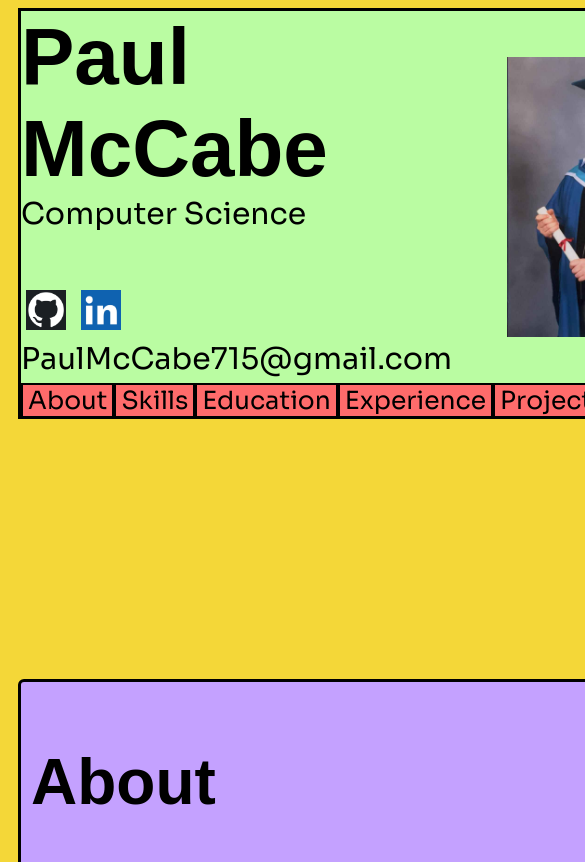
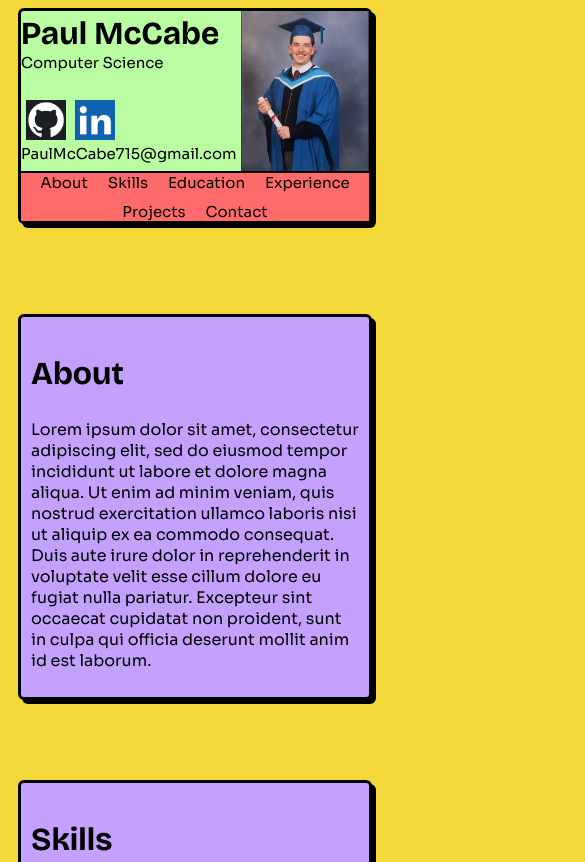
Before and after one commit to werdse13/CV, a plain HTML site: page index.html in a window 390 px wide. Shown: the top 862 px of the page, 585 px wide, since content can reach past the window. Drawn offline with nearby package versions, Linux system fonts and the light colour scheme.

Commit message:
Fixed mobile sizing issues. improved neo-brutalism design. Fixed JS to accomodate querySelectorAll.

```diff
--- a/index.html
+++ b/index.html
@@ -2,8 +2,11 @@
 <html lang="en">
 <head>
 <title>Paul McCabe</title>
-<meta charset="utf-8">
+<meta charset="utf-8" name="viewport" content="width=device-width, initial-scale=1.0">
 <link href="styles.css" rel="stylesheet">
+<link rel="preconnect" href="https://fonts.googleapis.com">
+<link rel="preconnect" href="https://fonts.gstatic.com" crossorigin>
+<link href="https://fonts.googleapis.com/css2?family=Bricolage+Grotesque:opsz,wght@12..96,200..800&display=swap" rel="stylesheet">
 <link href="https://fonts.googleapis.com/css2?family=Sora:wght@400;700&display=swap" rel="stylesheet">
 </head>
 
@@ -13,22 +16,23 @@
       <div class="header-top">
         <div>
           <h1>Paul McCabe</h1>
-          <div><p class="header_p">Computer Science</p>
+          <div>
+            <p class="header_p">Computer Science</p>
             <br>
             <a href="https://github.com/werdse13" target="_blank"><img class="linked_img" src="github.png" alt="GitHub Logo"></a>
             <a href="https://www.linkedin.com/in/paul-mccabe-5a5430224" target="_blank"><img class="linked_img" src="linkedin-logo.jpg" alt="LinkedIn Logo"></a>
-            <p class="header_p">PaulMcCabe715@gmail.com<br></p>
+            <p class="header_p">PaulMcCabe715@gmail.com</p>
           </div>
         </div>
         <img class="self_img" src="graduation_photo_low_def.jpg" alt="Photo of me on my graduation day.">
       </div>
       <ul>
-        <li onclick="scrollAbout()">About</li>
-        <li onclick="scrollSkills()">Skills</li>
-        <li onclick="scrollEducation()">Education</li>
-        <li onclick="scrollExperience()">Experience</li>
-        <li onclick="scrollProjects()">Projects</li>
-        <li onclick="scrollContact()">Contact</li>
+        <li><a href="#about">About</a></li>
+        <li><a href="#skills">Skills</a></li>
+        <li><a href="#education">Education</a></li>
+        <li><a href="#experience">Experience</a></li>
+        <li><a href="#projects">Projects</a></li>
+        <li><a href="#contact">Contact</a></li>
       </ul>
     </header>
 
@@ -38,7 +42,7 @@
 
 
     <div class="main">
-      <div class="content">
+      <div class="content" id="about">
       <h2>About</h2>
       <p>Lorem ipsum dolor sit amet, consectetur adipiscing elit, sed do eiusmod tempor incididunt ut labore et dolore magna aliqua. Ut enim ad minim veniam,
         quis nostrud exercitation ullamco laboris nisi ut aliquip ex ea commodo consequat. Duis aute irure dolor in reprehenderit in voluptate velit esse cillum
@@ -46,7 +50,7 @@
       </p>
       </div>
 
-      <div class="content">
+      <div class="content" id="skills">
       <h2>Skills</h2>
       <p>Lorem ipsum dolor sit amet, consectetur adipiscing elit, sed do eiusmod tempor incididunt ut labore et dolore magna aliqua. Ut enim ad minim veniam,
         quis nostrud exercitation ullamco laboris nisi ut aliquip ex ea commodo consequat. Duis aute irure dolor in reprehenderit in voluptate velit esse cillum
@@ -54,7 +58,7 @@
       </p>
       </div>
 
-      <div class="content">
+      <div class="content" id="education">
       <h2>Eduation</h2>
       <p>Lorem ipsum dolor sit amet, consectetur adipiscing elit, sed do eiusmod tempor incididunt ut labore et dolore magna aliqua. Ut enim ad minim veniam,
         quis nostrud exercitation ullamco laboris nisi ut aliquip ex ea commodo consequat. Duis aute irure dolor in reprehenderit in voluptate velit esse cillum
@@ -62,7 +66,7 @@
       </p>
       </div>
 
-      <div class="content">
+      <div class="content" id="experience">
       <h2>Experience</h2>
       <p>Lorem ipsum dolor sit amet, consectetur adipiscing elit, sed do eiusmod tempor incididunt ut labore et dolore magna aliqua. Ut enim ad minim veniam,
         quis nostrud exercitation ullamco laboris nisi ut aliquip ex ea commodo consequat. Duis aute irure dolor in reprehenderit in voluptate velit esse cillum
@@ -70,17 +74,17 @@
       </p>
       </div>
 
-      <div id="projects">
-      <div class="content">
+
+      <div class="content" id="projects">
       <h2>Projects</h2>
       <p>Lorem ipsum dolor sit amet, consectetur adipiscing elit, sed do eiusmod tempor incididunt ut labore et dolore magna aliqua. Ut enim ad minim veniam,
         quis nostrud exercitation ullamco laboris nisi ut aliquip ex ea commodo consequat. Duis aute irure dolor in reprehenderit in voluptate velit esse cillum
         dolore eu fugiat nulla pariatur. Excepteur sint occaecat cupidatat non proident, sunt in culpa qui officia deserunt mollit anim id est laborum.
       </p>
       </div>
-      </div>
 
-      <div class="content">
+
+      <div class="content" id="contact">
       <h2>Contact</h2>
       <p>Lorem ipsum dolor sit amet, consectetur adipiscing elit, sed do eiusmod tempor incididunt ut labore et dolore magna aliqua. Ut enim ad minim veniam,
         quis nostrud exercitation ullamco laboris nisi ut aliquip ex ea commodo consequat. Duis aute irure dolor in reprehenderit in voluptate velit esse cillum
@@ -92,7 +96,7 @@
 
     <footer>
       <div class="footer">
-        Footer
+        <h3>Footer</h3>
       </div>
     </footer>
   </div><!--grid-container-->
--- a/script.js
+++ b/script.js
@@ -1,37 +1,16 @@
-window.onscroll = function(){scrollFunction()};
+window.onscroll = function () { scrollFunction(); };
 
 function scrollFunction() {
-  if (document.body.scrollTop > 10 || document.documentElement.scrollTop > 10) {
-    document.querySelector("header").style.fontSize = "140%";
-    document.querySelector(".self_img").style.height = "200px";
-    document.querySelector(".header_p").style.fontSize = "20px";
-  } else {
-    document.querySelector("header").style.fontSize = "250%";
-    document.querySelector(".self_img").style.height = "280px";
-    document.querySelector(".header_p").style.fontSize = "30px";
-  }
+  const scrolled = document.body.scrollTop > 10 || document.documentElement.scrollTop > 10;
+
+  document.querySelector("header").style.fontSize = scrolled ? "50%" : "100%";
+  document.querySelector(".self_img").style.height = scrolled ? "100px" : "160px";
+
+  document.querySelectorAll(".header_p").forEach(el => {
+    el.style.fontSize = scrolled ? "10px" : "15px";
+  });
+
+  document.querySelectorAll(".linked_img").forEach(el => {
+    el.style.height = scrolled ? "20px" : "40px";
+  });
 }
-
-
-  function scrollAbout() {
-    window.scrollTo(0, 0)
-  }
-  function scrollSkills() {
-    window.scrollTo(0, 1000);
-  }
-
-  function scrollEducation() {
-    window.scrollTo(0, 2200)
-  }
-
-  function scrollExperience() {
-    window.scrollTo(0, 3300)
-  }
-
-    function scrollProjects() {
-    window.scrollTo(0, 4400)
-  }
-
-  function scrollContact() {
-    window.scrollTo(0, 5500)
-  }
--- a/styles.css
+++ b/styles.css
@@ -17,32 +17,31 @@ body{
     background-color: #f4d738;
 }
 
-/*img {height:280px; width: auto;
-}*/
 
 .main { grid-area: main;
 margin: 10px 10px 10px 10px;
 border: 3px;
   display: flex;
   flex-direction: column;
-  gap: 500px;
+  gap: 80px;
 }
 
 .linked_img {
   height: 40px;
   margin-top: 5px;
   margin-left: 5px;
+          transition: 0.4s;
 
 }
 
 .self_img{
     transition: 0.4s;
-    height:280px;
+    max-height:160px;
     width: auto;
 }
 
 .header_p{
-  font-size: 30px;
+  font-size: 15px;
   margin-bottom: 5px;
   margin-top: 0px;
   transition: 0.4s;
@@ -50,12 +49,12 @@ border: 3px;
 }
 
 
-header {font-size: 250%;
+header {font-size: 100%;
         color:black;
         margin-top:  0px;
         margin-left: 10px;
         margin-right: 10px;
-        margin-bottom: 250px;
+        margin-bottom: 80px;
         background-color: #bafca2;
         position: sticky;
         top: 0;
@@ -64,7 +63,8 @@ header {font-size: 250%;
         flex-direction: column;
         transition: 0.4s;
       border: 3px solid #000000;
-
+  border-radius: 6px;
+  box-shadow: 4px 4px 0.01px #000;
 
 }
 /* Top row inside header with info on left and photo on right */
@@ -73,9 +73,11 @@ header {font-size: 250%;
   align-items: center;
   justify-content: space-between;
   width: 100%;
+  min-width: 0;
+  flex-wrap: wrap;
 }
 
-h1, h2 {
+h1, h2, h3 {
     font-family: 'Bricolage Grotesque', sans-serif;
     font-weight: bold;
 }
@@ -86,11 +88,11 @@ h1 {
 }
 
 h2 {
-  font-size: 400%;
+  font-size: 200%;
 }
 
 p {
-  font-size: 200%;
+  font-size: 100%;
   font-family: 'Sora', sans-serif;
 }
 
@@ -99,9 +101,9 @@ p {
 background-color: white;
 margin: 10px 10px 10px 10px;
 padding: 10px 10px 10px 10px;
-border-style: solid;
-border-width: 2px;
-border-color: black;
+border: 3px solid #000000;
+  border-radius: 6px;
+  box-shadow: 4px 4px 0.01px #000;
  }
 
 
@@ -113,16 +115,11 @@ border-color: black;
   border: 3px solid #000000;
   border-radius: 6px;
   box-shadow: 4px 4px 0.01px #000;
-
-
+  scroll-margin-top: 35vh;
 }
-
-
-
 
 ul {
   display: flex;
-  justify-content: space-between;
   list-style-type: none;
   margin-top: 0;
   margin-bottom: 0px;
@@ -136,27 +133,27 @@ ul {
   border-right: 0;
   border-bottom: 0;
   font-family: 'Sora', sans-serif;
+  flex-wrap: wrap;
+  gap: 10px;
+  justify-content: center;
 }
 
 ul li {
   float: left;
-  border-style: solid;
-  border-color: black;
-  border-width: 2px;
-  border-bottom: 0;
-  border-top: 0;
   background-color: #ff6b6b;
-  font-size: 25px;
+  font-size: 15px;
   padding-left: 5px;
   padding-right: 5px;
   cursor: pointer;
 }
 
-/*
+
 ul li a {
+  list-style-type: none;
+  color: #000;
+  text-decoration: none;
+}
 
-}
-*/
 
 ul li:hover {
   background-color: #dd5c5c;
@@ -164,7 +161,6 @@ ul li:hover {
 
 
 @media (min-width: 992px) {
-
   header {
       border: 3px solid #000000;
       border-radius: 6px;
```
Lines whose indentation alone changed are shown as unchanged.
